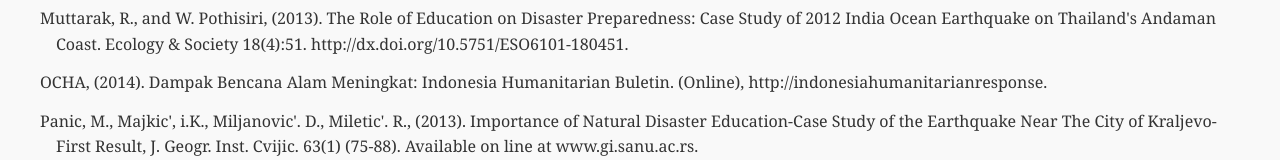
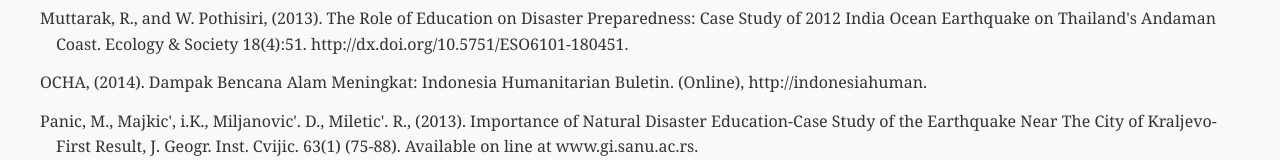
Before and after one commit to Bless201/journal-2, a React (Vite) app: page /article/13 in a window 1280 px wide. Shown: the part 8577-8737 px from the top of the page. Built offline with nearby package versions, Linux system fonts and the light colour scheme.

Commit message:
Update Article13.jsx
commit changes

```diff
--- a/src/articles/Article13.jsx
+++ b/src/articles/Article13.jsx
@@ -465,7 +465,7 @@
       <li>Marsh, JC. (2004). Key Concepts for Understanding Curriculum 3th Edition, London: Routledge Falmer.</li>
       <li>Martin et al, (1997). Teaching Science for Children. Boston: Allyn Bacon.</li>
       <li>Muttarak, R., and W. Pothisiri, (2013). The Role of Education on Disaster Preparedness: Case Study of 2012 India Ocean Earthquake on Thailand's Andaman Coast. Ecology & Society 18(4):51. http://dx.doi.org/10.5751/ESO6101-180451.</li>
-      <li>OCHA, (2014). Dampak Bencana Alam Meningkat: Indonesia Humanitarian Buletin. (Online), http://indonesiahumanitarianresponse.</li>
+      <li>OCHA, (2014). Dampak Bencana Alam Meningkat: Indonesia Humanitarian Buletin. (Online), http://indonesiahuman.</li>
       <li>Panic, M., Majkic', i.K., Miljanovic'. D., Miletic'. R., (2013). Importance of Natural Disaster Education-Case Study of the Earthquake Near The City of Kraljevo-First Result, J. Geogr. Inst. Cvijic. 63(1) (75-88). Available on line at www.gi.sanu.ac.rs.</li>
       <li>Preston, I., (2012). Disaster Education "Race" Equity and Pedagogy, Netherlands: Rotterdam</li>
       <li>Sandra K.A, Ken A, Deborah LH, (2010). Designing and Teaching the Elementary Science Method Course. New York: Routledge.</li>
```
